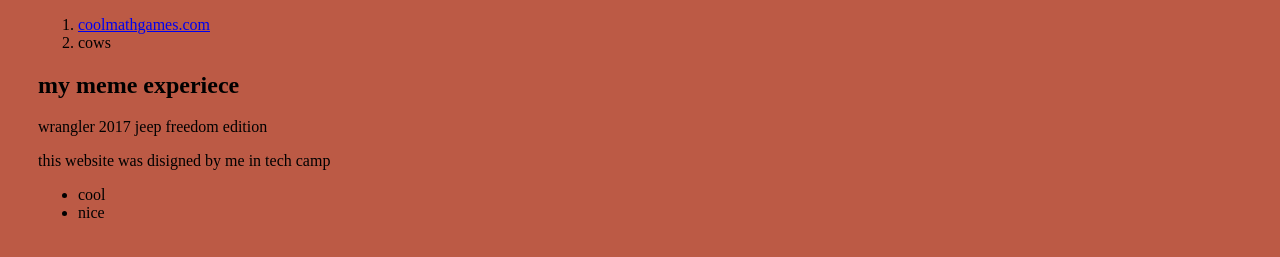
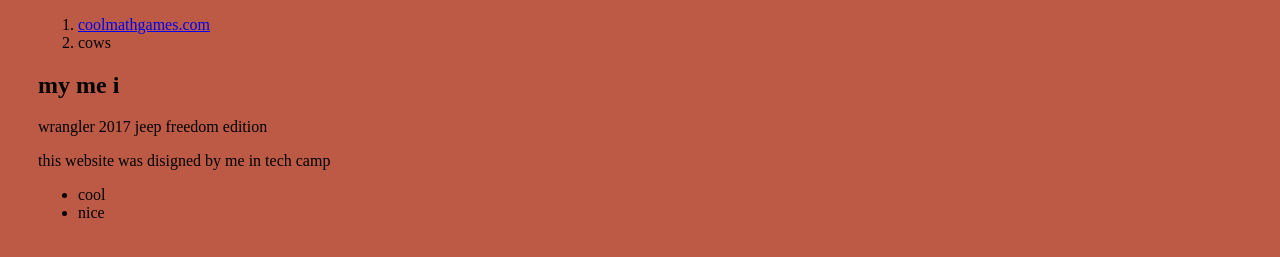
Before and after one commit to TheMemeMen/memes, a plain HTML site: page index.html in a window 1280 px wide. Shown: the part 221-478 px from the top of the page. Drawn offline with Linux system fonts and the light colour scheme.

Commit message:
Update index.html

```diff
--- a/index.html
+++ b/index.html
@@ -21,7 +21,7 @@
           <li>cows</li>
       </aside>
       <article>
-        <H2>my meme experiece</H2>
+        <H2>my me i</H2>
         <p> wrangler 2017 jeep freedom edition
         </p>
       </article>
```
